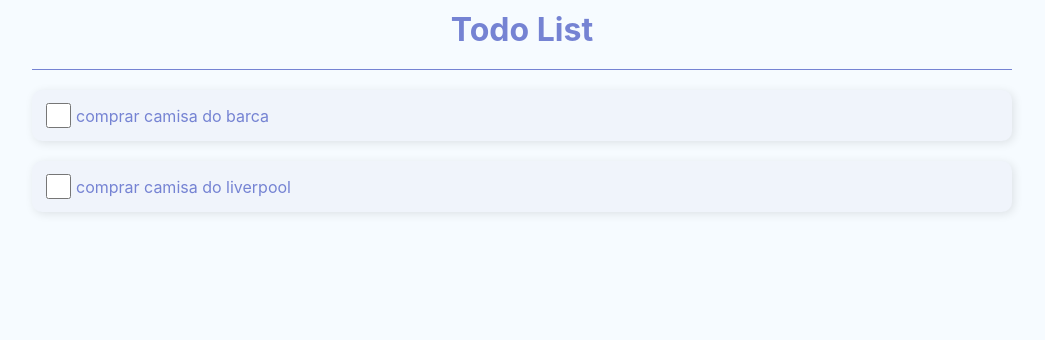
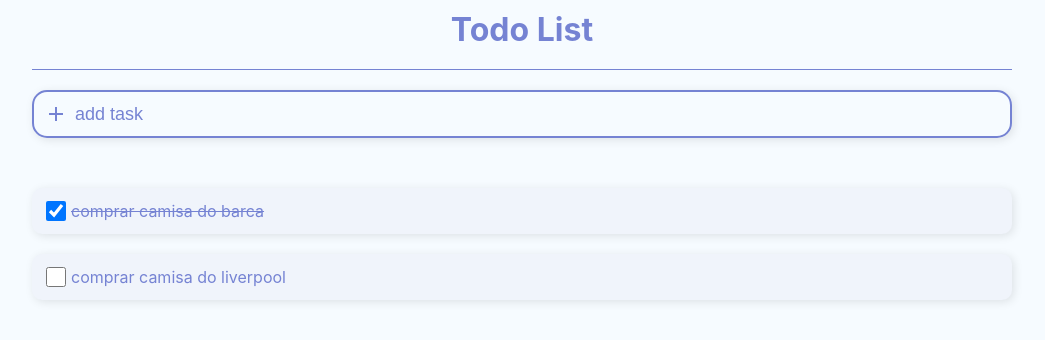
Before and after one commit to iamlipe/project-basic-todo, a React (Create React App) app: page / in a window 1280 px wide. Shown: the top 340 px of the page, without its empty margins (118-1163 px from the left). Built offline with nearby package versions, Linux system fonts and the light colour scheme.

Commit message:
adiciona component add item

```diff
--- a/src/App.tsx
+++ b/src/App.tsx
@@ -2,10 +2,11 @@ import React, { useState } from 'react';
 import { Item } from './types/item'
 import * as Component from './App.styles'
 import ListItem from './components/ListItem';
+import AddItem from './components/AddItem';
 
 export default function App() {
   const [list, setList] = useState<Item[]>([
-    {id: 1, title: 'comprar camisa do barca', completed: false},
+    {id: 1, title: 'comprar camisa do barca', completed: true},
     {id: 2, title: 'comprar camisa do liverpool', completed: false}
   ])
 
@@ -14,7 +15,8 @@ export default function App() {
       <Component.Content>
         <Component.Header>Todo List</Component.Header>
 
-          {list.map((item) =>  <ListItem key={item.id} item={item} /> )}
+        <AddItem add={setList} />
+        {list.map((item) =>  <ListItem key={item.id} item={item} /> )}
 
       </Component.Content>
     </Component.Container>
--- /dev/null
+++ b/src/components/AddItem/index.tsx
@@ -0,0 +1,28 @@
+import React, { useState, KeyboardEvent } from 'react';
+import * as Content from './styles';
+import moreIcon from '../../images/add.svg'
+
+// type Add = {
+//   add:
+// }
+
+export default function AddItem() {
+  const [task, setTask] = useState('');
+
+  const handleKeyUp = (event: KeyboardEvent) => {
+
+  };
+
+  return (
+    <Content.Container>
+      <img src={moreIcon} alt="more" ></img>
+      <input
+        type="text"
+        placeholder="add task"
+        value={task}
+        onChange={({target}) => setTask(target.value)}
+        onKeyUp={handleKeyUp}
+      />
+    </Content.Container>
+  )
+}
--- /dev/null
+++ b/src/components/AddItem/styles.ts
@@ -0,0 +1,29 @@
+import styled from "styled-components";
+
+export const Container = styled.div`
+  border: 2px solid #7583D3;
+  border-radius: 15px;
+  box-shadow: 2px 2px 10px rgba(0, 0, 0, 0.1);
+  margin: 20px 0px 50px 0;
+  padding: 10px;
+  display: flex;
+  align-items: center;
+
+  img {
+    margin-right: 5px;
+  }
+
+  input {
+    border: 0;
+    background-color: transparent;
+    outline: 0;
+    color: #7583D3;
+    font-size: 18px;
+    flex: 1;
+
+    ::-webkit-input-placeholder {
+      color: #7583D3;
+    }
+  }
+
+`;
--- a/src/components/ListItem/index.tsx
+++ b/src/components/ListItem/index.tsx
@@ -1,4 +1,4 @@
-import React from 'react';
+import React, { useState } from 'react';
 import * as Component from './styles'
 import { Item } from '../../types/item'
 
@@ -7,9 +7,15 @@ type Props = {
 }
 
 export default function ListItem({item}: Props) {
+	const [isChecked, setIsChecked] = useState(item.completed)
+
 	return (
-		<Component.Container>
-			<input type="checkbox" />
+		<Component.Container checked={isChecked}>
+			<input
+				type="checkbox"
+				checked={isChecked}
+				onChange={({target}) => setIsChecked(target.checked) }
+			/>
 			<label>{item.title}</label>
 		</Component.Container>
 	)
--- a/src/components/ListItem/styles.ts
+++ b/src/components/ListItem/styles.ts
@@ -1,6 +1,11 @@
 import styled from "styled-components";
 
-export const Container = styled.div`
+type ContainerProps = {
+	checked: boolean
+}
+
+export const Container = styled.div(({ checked }: ContainerProps) => (
+	`
 		display: flex;
 		background-color: #F0F4FB;
 		padding: 10px;
@@ -10,13 +15,15 @@ export const Container = styled.div`
 		align-items: center;
 
 		input {
-		width: 25px;
-		height: 25px;
+			width: 20px;
+			height: 20px;
 			margin-right: 5px;
+			border: 0.15em solid #7583D3;
 		}
 
 		label {
 			color: #7583D3;
+			text-decoration: ${checked ? 'line-through' : 'initial'};
 		}
-
-`;
+	`
+));
```
Also changed, not shown: src/images/add.svg (added). Lines whose indentation alone changed are shown as unchanged.
